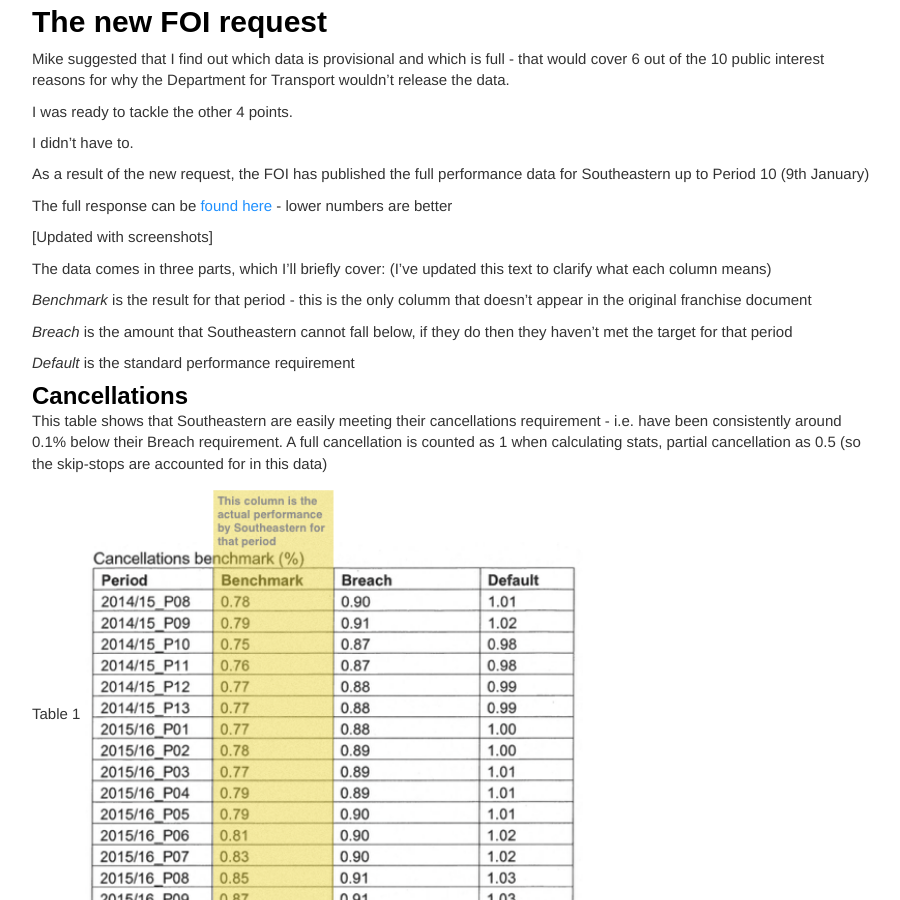
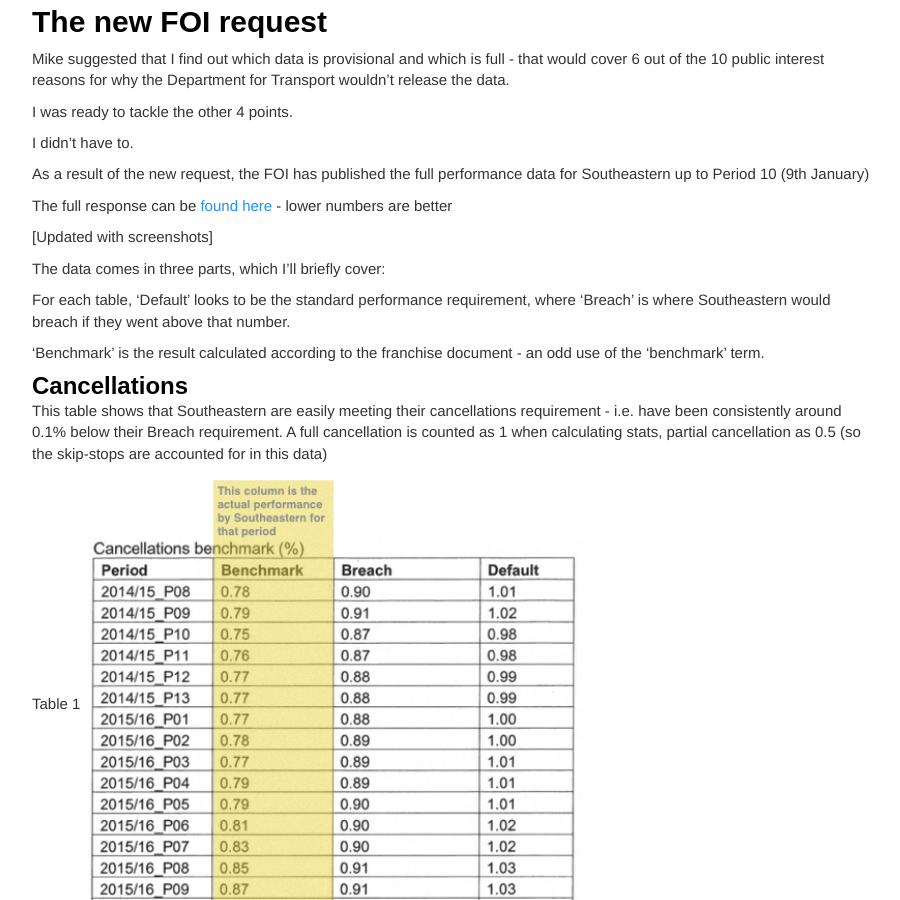
Before and after one commit to serailaction/serailaction.github.io, a Jekyll site: the page built from _posts/2016-04-21-Southeastern-performance-data.md, in a window 1280 px wide and 900 px high, scrolled down 473 px. Shown: the whole window, without its empty margins (38-938 px from the left). Built offline with Jekyll 4.4.1, drawn with Linux system fonts in a browser that asks for light colours; nearby versions of some CDN libraries; comment, search, counter and statistics services are not loaded; some of the changed text lies outside the part shown.

Commit message:
Created :_posts/2016-04-21-Southeastern-performance-data.md

```diff
--- a/_posts/2016-04-21-Southeastern-performance-data.md
+++ b/_posts/2016-04-21-Southeastern-performance-data.md
@@ -38,14 +38,11 @@
 
 [Updated with screenshots]
 
-The data comes in three parts, which I'll briefly cover: (I've updated this text to clarify what each column means)
+The data comes in three parts, which I'll briefly cover:
 
-*Benchmark* is the result for that period - this is the only columm that doesn't appear in the original franchise document
+For each table, 'Default' looks to be the standard performance requirement, where 'Breach' is where Southeastern would breach if they went above that number.
 
-*Breach* is the amount that Southeastern cannot fall below, if they do then they haven't met the target for that period
-
-*Default* is the standard performance requirement
-
+'Benchmark' is the result calculated according to the franchise document - an odd use of the 'benchmark' term.
 
 ### Cancellations
 
```
Also changed, not shown: other parts of _posts/2016-04-21-Southeastern-performance-data.md (+1 -1 lines).
